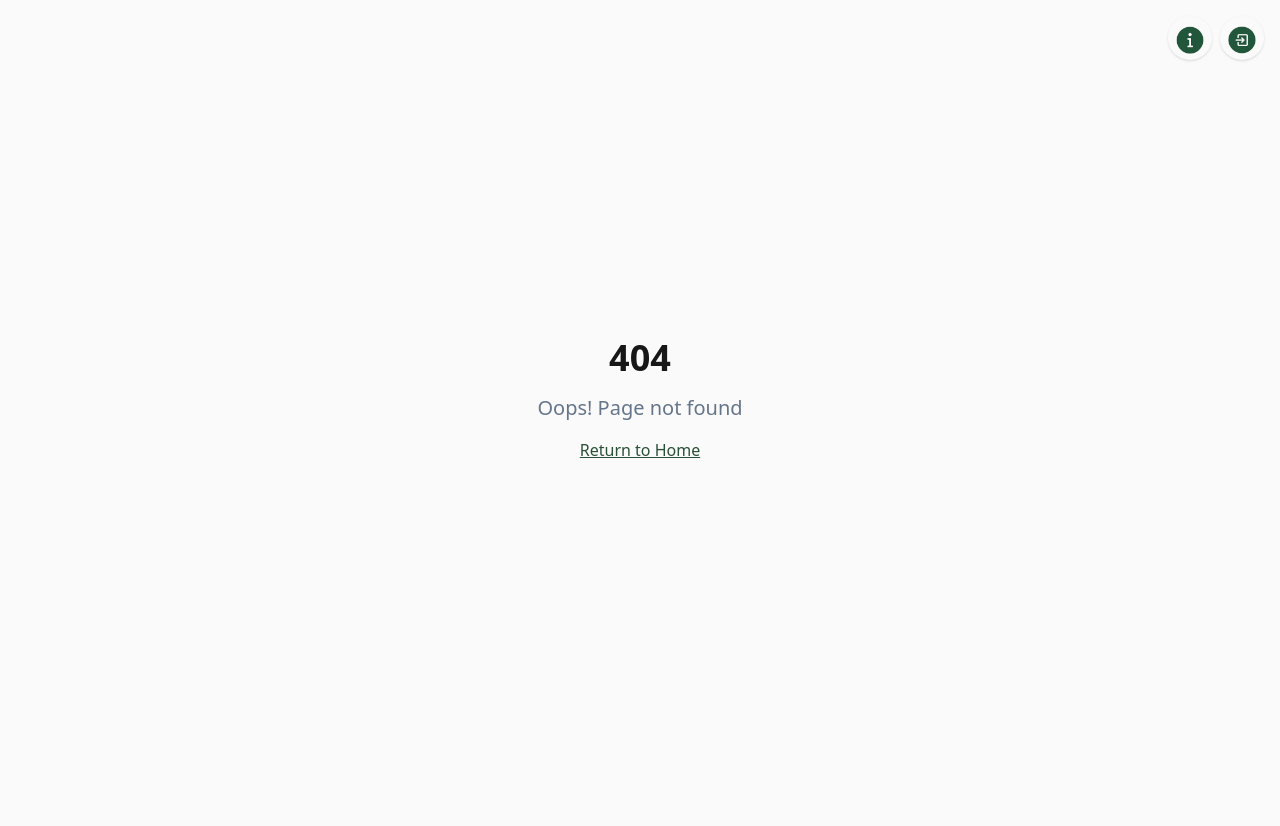
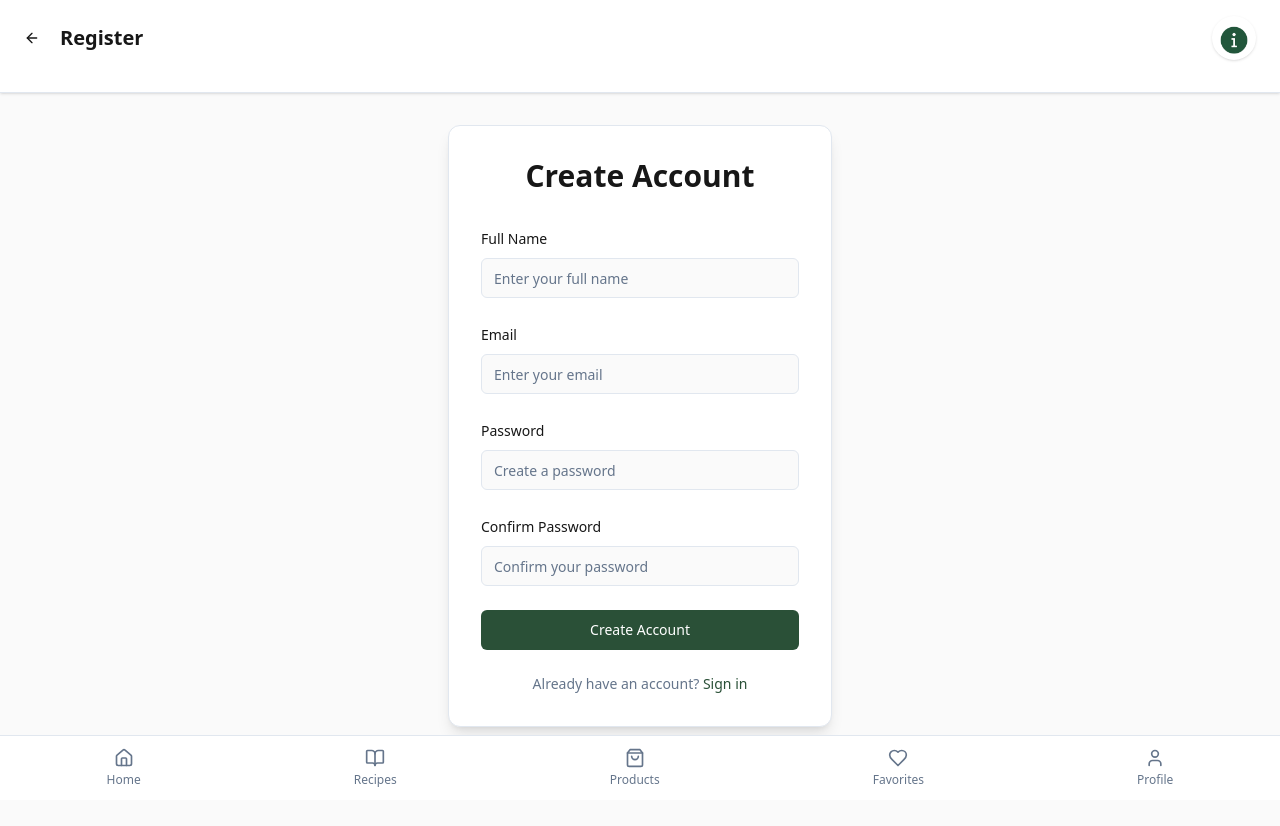
Before and after one commit to leela67/visual-builder-bliss, a React (Vite) app: page /visual-builder-bliss/register in a window 1280 px wide. Before the commit this address had no page. Shown: the top 826 px of the page. Before the commit the page ends 800 px from the top, so only its background shows below. Built offline with nearby package versions, Linux system fonts and the light colour scheme.

Commit message:
Add registration page
Fetch latest code and add a new registration page to the application.

```diff
--- a/src/App.tsx
+++ b/src/App.tsx
@@ -5,6 +5,7 @@ import { QueryClient, QueryClientProvider } from "@tanstack/react-query";
 import { BrowserRouter, Routes, Route } from "react-router-dom";
 import HomePage from "./pages/HomePage";
 import LoginPage from "./pages/LoginPage";
+import RegistrationPage from "./pages/RegistrationPage";
 import ProfilePage from "./pages/ProfilePage";
 import InfoPage from "./pages/InfoPage";
 import RecipesPage from "./pages/RecipesPage";
@@ -30,6 +31,7 @@ const App = () => (
           <Route path="/products" element={<ProductsPage />} />
           <Route path="/favorites" element={<FavoritesPage />} />
           <Route path="/login" element={<LoginPage />} />
+          <Route path="/register" element={<RegistrationPage />} />
           <Route path="/profile" element={<ProfilePage />} />
           <Route path="/info" element={<InfoPage />} />
           {/* ADD ALL CUSTOM ROUTES ABOVE THE CATCH-ALL "*" ROUTE */}
--- a/src/pages/LoginPage.tsx
+++ b/src/pages/LoginPage.tsx
@@ -56,7 +56,10 @@ export default function LoginPage() {
             </button>
           </form>
           <div className="mt-6 text-center text-sm">
-            New user? <a href="#" className="text-[#2D5033] font-medium hover:underline">Register</a>
+            New user?{" "}
+            <Link to="/register" className="text-primary font-medium hover:underline">
+              Register
+            </Link>
           </div>
         </div>
       </main>
--- /dev/null
+++ b/src/pages/RegistrationPage.tsx
@@ -0,0 +1,110 @@
+import React, { useState } from "react";
+import InfoIconButton from "../components/ui/InfoIconButton";
+import { Button } from "@/components/ui/button";
+import { Input } from "@/components/ui/input";
+import { Label } from "@/components/ui/label";
+import { ArrowLeft } from "lucide-react";
+import { Link } from "react-router-dom";
+import BottomNavigation from "@/components/BottomNavigation";
+
+export default function RegistrationPage() {
+  const [name, setName] = useState("");
+  const [email, setEmail] = useState("");
+  const [password, setPassword] = useState("");
+  const [confirmPassword, setConfirmPassword] = useState("");
+
+  const handleSubmit = (e: React.FormEvent) => {
+    e.preventDefault();
+    // Registration logic would go here
+    console.log("Registration attempted with:", { name, email, password });
+  };
+
+  return (
+    <div className="min-h-screen bg-background pb-20 flex flex-col">
+      <header className="bg-card shadow-card border-b border-border w-full">
+        <div className="px-4 py-4">
+          <div className="flex items-center gap-3 mb-4">
+            <Link to="/login">
+              <Button variant="ghost" size="sm" className="p-2">
+                <ArrowLeft className="w-5 h-5" />
+              </Button>
+            </Link>
+            <h1 className="text-xl font-semibold text-foreground">Register</h1>
+            <div className="flex ml-auto gap-2">
+              <InfoIconButton />
+            </div>
+          </div>
+        </div>
+      </header>
+
+      <main className="flex flex-1 flex-col items-center justify-center w-full px-4 py-8">
+        <div className="bg-card rounded-xl shadow-lg border border-border p-6 sm:p-8 w-full max-w-sm">
+          <h1 className="text-3xl font-bold text-center mb-8 text-foreground">Create Account</h1>
+
+          <form onSubmit={handleSubmit} className="space-y-6">
+            <div className="space-y-2">
+              <Label htmlFor="name">Full Name</Label>
+              <Input
+                id="name"
+                type="text"
+                placeholder="Enter your full name"
+                value={name}
+                onChange={(e) => setName(e.target.value)}
+                required
+              />
+            </div>
+
+            <div className="space-y-2">
+              <Label htmlFor="email">Email</Label>
+              <Input
+                id="email"
+                type="email"
+                placeholder="Enter your email"
+                value={email}
+                onChange={(e) => setEmail(e.target.value)}
+                required
+              />
+            </div>
+
+            <div className="space-y-2">
+              <Label htmlFor="password">Password</Label>
+              <Input
+                id="password"
+                type="password"
+                placeholder="Create a password"
+                value={password}
+                onChange={(e) => setPassword(e.target.value)}
+                required
+              />
+            </div>
+
+            <div className="space-y-2">
+              <Label htmlFor="confirmPassword">Confirm Password</Label>
+              <Input
+                id="confirmPassword"
+                type="password"
+                placeholder="Confirm your password"
+                value={confirmPassword}
+                onChange={(e) => setConfirmPassword(e.target.value)}
+                required
+              />
+            </div>
+
+            <Button type="submit" className="w-full">
+              Create Account
+            </Button>
+          </form>
+
+          <div className="mt-6 text-center text-sm text-muted-foreground">
+            Already have an account?{" "}
+            <Link to="/login" className="text-primary font-medium hover:underline">
+              Sign in
+            </Link>
+          </div>
+        </div>
+      </main>
+
+      <BottomNavigation />
+    </div>
+  );
+}
```
